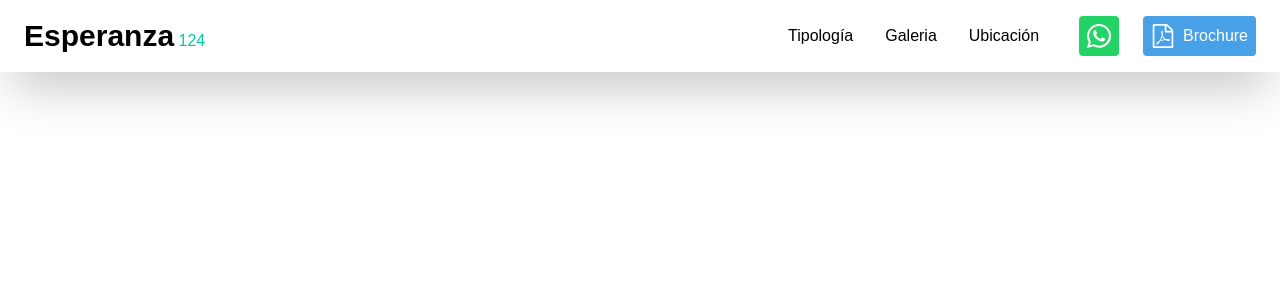
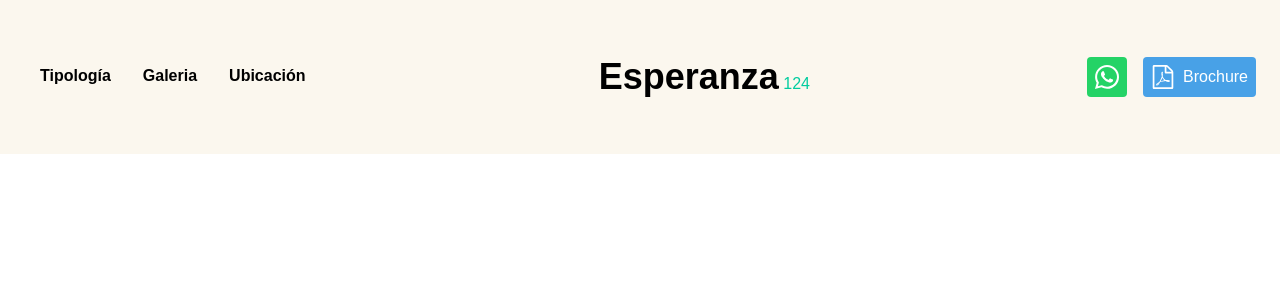
Before and after one commit to raffo1234/esperanza124, a Next.js app: page /sections/Header in a window 1280 px wide. Shown: the top 300 px of the page. Built offline with nearby package versions, Linux system fonts and the light colour scheme.

Commit message:
feat: update UI

```diff
--- a/components/Subtitle.js
+++ b/components/Subtitle.js
@@ -2,7 +2,7 @@ import React from "react";
 
 export default function Subtitle({ children }) {
   return (
-    <h2 className="mb-8 font-serif text-3xl font-bold lg:text-4xl">
+    <h2 className="mb-8 text-4xl font-bold uppercase font-bebas lg:text-8xl text-cream">
       {children}
     </h2>
   );
--- a/pages/index.js
+++ b/pages/index.js
@@ -25,7 +25,7 @@ export default function Home() {
           site_name: "Esperanza 124",
         }}
       />
-      <div className="text-sm bg-capri lg:text-base">
+      <div className="text-sm bg-beige lg:text-base">
         <Head>
           <title>Esperanza 124</title>
           <meta name="description" content="Esperanza 124" />
--- a/pages/sections/Address.js
+++ b/pages/sections/Address.js
@@ -8,13 +8,7 @@ import Subtitle from "components/Subtitle";
 
 export default function Address() {
   return (
-    <section
-      id="ubicacion"
-      className="pt-20 pb-3 lg:pb-6"
-      style={{
-        background: "linear-gradient(128.51deg, #dbd5ed 32.94%, #f3e7ea 89.6%)",
-      }}
-    >
+    <section id="ubicacion" className="pt-40 pb-3 lg:pb-6">
       <Container>
         <Subtitle>Encuéntranos</Subtitle>
         <div className="p-3 bg-white rounded lg:p-6">
@@ -36,10 +30,15 @@ export default function Address() {
               href="https://goo.gl/maps/j5aTBkzth9z4buJZA"
               target="_blank"
               rel="noreferrer"
-              className="absolute top-0 right-0 flex items-center p-2 text-xs lg:text-base lg:p-6 bg-warning"
+              className="absolute top-0 right-0 flex items-center text-xs lg:text-base bg-warning "
             >
-              <div className="mr-3">Ver ubicación en Google Maps</div>
-              <Image alt="" width="20" height="20" src={arrowRight} />
+              <div className="p-2 transition duration-300 group lg:p-6">
+                <div className="flex items-center">
+                  <div className="mr-3">Ver ubicación en Google Maps</div>
+                  <Image alt="" width="20" height="20" src={arrowRight} />
+                </div>
+                <span className="block max-w-0 group-hover:max-w-full transition-all duration-500 h-0.5 bg-black"></span>
+              </div>
             </a>
           </div>
         </div>
--- a/pages/sections/Features.js
+++ b/pages/sections/Features.js
@@ -10,11 +10,11 @@ import shower from "public/icons/shower.svg";
 
 export default function Features() {
   return (
-    <section id="tipologia" className="pt-20 pb-3 lg:pb-6 bg-beige">
+    <section id="tipologia" className="pt-40 pb-3 lg:pb-6 ">
       <Container>
         <Subtitle>Tipología</Subtitle>
         <div className="items-start space-y-16 lg:space-y-0 lg:space-x-16 lg:flex">
-          <div className="flex-1 bg-neutral-200">
+          <div className="flex-1 ">
             <div className="items-center w-full mb-4 border-b-4 border-success sm:flex">
               <div className="flex items-center self-stretch px-4 text-4xl font-bold bg-success">
                 B
--- a/pages/sections/Header.js
+++ b/pages/sections/Header.js
@@ -6,43 +6,59 @@ import Container from "components/Container";
 
 export default function Header() {
   return (
-    <header className="fixed top-0 left-0 right-0 z-30 bg-white shadow-2xl">
+    <header className="fixed top-0 left-0 right-0 z-30 bg-beige">
       <Container>
-        <div className="flex items-center justify-between py-4">
-          <h1>
-            <a href="./" title="Esperanza 124">
-              <span className="text-2xl font-bold lg:text-3xl">Esperanza</span>{" "}
-              <span className="text-success">124</span>
-            </a>
-          </h1>
-          <nav>
+        <div className="flex items-center justify-between py-12">
+          <nav className="flex items-center justify-between w-full">
             <ul className="flex items-center">
               <li className="hidden sm:block">
-                <a href="#tipologia" className="p-1 lg:p-4">
+                <a
+                  href="#tipologia"
+                  className="block p-3 font-bold transition duration-300 lg:p-4 group"
+                >
                   Tipología
+                  <span className="block max-w-0 group-hover:max-w-full transition-all duration-500 h-0.5 bg-warning"></span>
                 </a>
               </li>
               <li className="hidden sm:block">
-                <a href="#galeria" className="p-1 lg:p-4">
+                <a
+                  href="#galeria"
+                  className="block p-3 font-bold transition duration-300 lg:p-4 group"
+                >
                   Galeria
+                  <span className="block max-w-0 group-hover:max-w-full transition-all duration-500 h-0.5 bg-warning"></span>
                 </a>
               </li>
               <li className="hidden sm:block">
-                <a href="#ubicacion" className="p-1 lg:p-4">
+                <a
+                  href="#ubicacion"
+                  className="block p-3 font-bold transition duration-300 lg:p-4 group"
+                >
                   Ubicación
+                  <span className="block max-w-0 group-hover:max-w-full transition-all duration-500 h-0.5 bg-warning"></span>
                 </a>
               </li>
-              <li className="flex-shrink-0 ml-6">
+            </ul>
+            <h1>
+              <a href="./" title="Esperanza 124" alt="Esperanza 124">
+                <span className="text-2xl font-bold lg:text-4xl ">
+                  Esperanza
+                </span>{" "}
+                <span className="text-success">124</span>
+              </a>
+            </h1>
+            <ul className="flex items-center gap-4">
+              <li className="flex-shrink-0">
                 <a
                   href="https://wa.me/51988226088"
-                  className="flex items-center justify-center p-2 rounded bg-whatsapp"
+                  className="flex items-center justify-center p-2 rounded bg-whatsapp "
                   target="_blank"
                   rel="noreferrer"
                 >
                   <Image alt="" width="24" height="24" src={whatsapp} />
                 </a>
               </li>
-              <li className="flex-shrink-0 ml-6">
+              <li className="flex-shrink-0">
                 <a
                   download
                   alt="Esperanza124 Brochure"
--- a/pages/sections/Hero.js
+++ b/pages/sections/Hero.js
@@ -6,12 +6,9 @@ import area from "public/icons/area.svg";
 
 export default function Hero() {
   return (
-    <div
-      style={{
-        background: "linear-gradient(128.51deg, #fdfcfb 32.94%, #e9fefb 89.6%)",
-      }}
-      className="relative w-full h-screen overflow-hidden"
-    >
+    <div>
+      <div className="relative w-full h-screen p-10 overflow-hidden">
+        <div>
           <video
             src="videos/intro.mov"
             width="100%"
@@ -32,8 +29,9 @@ export default function Hero() {
             controls={false}
             className="block lg:hidden"
           />
-      <div className="absolute z-20 px-16 py-6 -translate-y-1/2 bg-warning top-1/2 left-4">
-        <p className="font-serif text-5xl font-bold text-right lg:text-8xl lg:left-10">
+        </div>
+        <div className="absolute z-20 px-20 py-10 -translate-y-1/2 bg-warning top-1/2 left-4">
+          <p className="text-4xl text-right lg:text-7xl lg:left-10">
             Entrega <br /> Inmediata
           </p>
         </div>
@@ -72,5 +70,6 @@ export default function Hero() {
           </div>
         </div>
       </div>
+    </div>
   );
 }
--- a/styles/fonts.css
+++ b/styles/fonts.css
@@ -24,7 +24,7 @@
 
 @font-face {
   font-family: "Melodrama";
-  src: url("fonts/SplineSans-Bold.woff2") format("woff2");
+  src: url("fonts/Melodrama-Bold.woff2") format("woff2");
   font-weight: 800;
   font-style: normal;
   font-display: swap;
@@ -45,3 +45,19 @@
   font-style: normal;
   font-display: swap;
 }
+
+@font-face {
+  font-family: "Bebas";
+  src: url("fonts/Bebas-Regular.ttf") format("ttf");
+  font-weight: 400;
+  font-style: normal;
+  font-display: swap;
+}
+
+@font-face {
+  font-family: "Bebas";
+  src: url("fonts/Bebas-Regular.otf") format("otf");
+  font-weight: 400;
+  font-style: normal;
+  font-display: swap;
+}
--- a/tailwind.config.js
+++ b/tailwind.config.js
@@ -17,7 +17,7 @@ module.exports = {
     extend: {
       fontFamily: {
         sans: ["SplineSans", "sans-serif"],
-        serif: ["Melodrama", "sans-serif"],
+        serif: ["Bebas", "sans-serif"],
       },
       colors: {
         capri: "#f9ece5",
@@ -35,8 +35,10 @@ module.exports = {
         success: "#00cc9f",
         info: "#48a1e7",
         warning: "#fdc449",
+        cream: "#ebe5dd",
         danger: "#ff5570",
         whatsapp: "#24d366",
+        brown: "#4F3829",
       },
     },
   },
```
Also changed, not shown: pages/sections/Gallery.js (+14 -20 lines), styles/fonts/Bebas-Regular.otf (added), styles/fonts/Bebas-Regular.ttf (added). Lines whose indentation alone changed are shown as unchanged.
